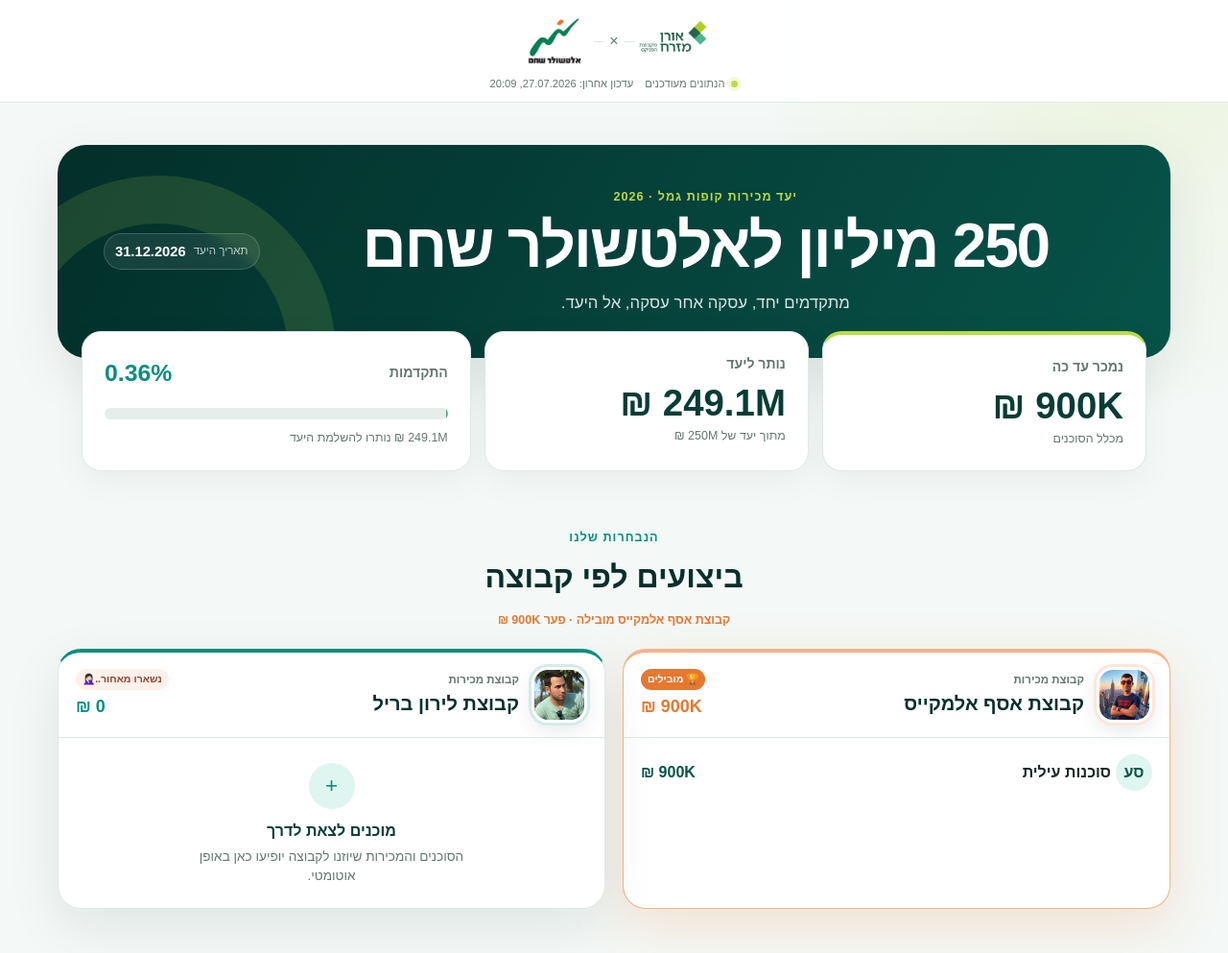
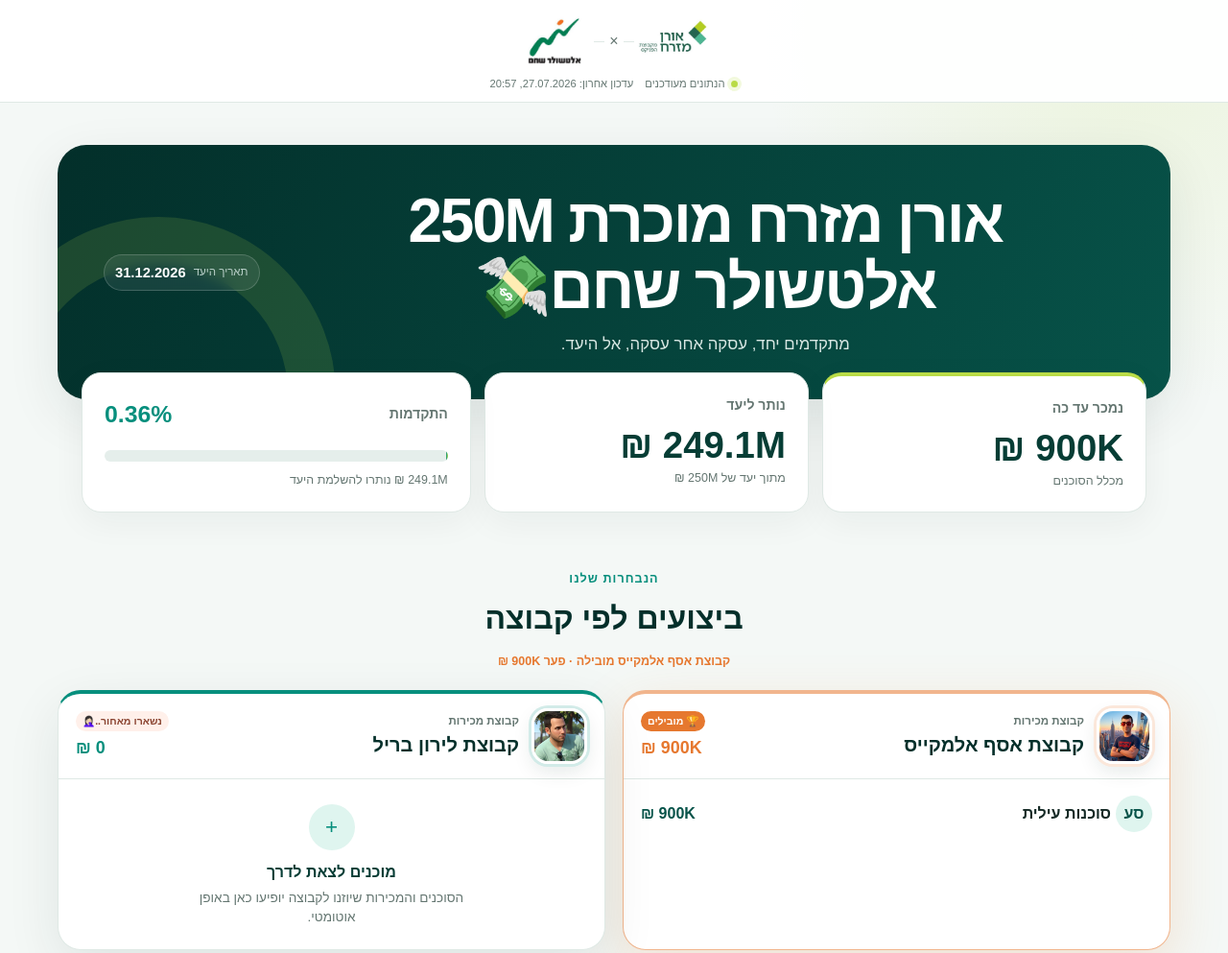
Before and after one commit to zivzuaretz/OrenMizrahAlt, a website: page index.html in a window 1280 px wide. Shown: the top 993 px of the page at 96% size. Drawn offline with Linux system fonts and the light colour scheme.

Commit message:
content: refresh campaign headline

```diff
--- a/app.js
+++ b/app.js
@@ -147,8 +147,8 @@
   const visualProgress = Math.min(Math.max(rawProgress, 0), 100);
   const progressText = `${percent.format(rawProgress)}%`;
 
-  document.title = campaign.title || '250 מיליון לאלטשולר שחם';
-  document.getElementById('campaign-title').textContent = campaign.title || '250 מיליון לאלטשולר שחם';
+  document.title = campaign.title || 'אורן מזרח מוכרת 250M אלטשולר שחם💸';
+  document.getElementById('campaign-title').textContent = campaign.title || 'אורן מזרח מוכרת 250M אלטשולר שחם💸';
   document.getElementById('sold-total').textContent = formatCompactMoney(sold);
   document.getElementById('remaining-total').textContent = formatCompactMoney(remaining);
   document.getElementById('target-caption').textContent = `מתוך יעד של ${formatCompactMoney(target)}`;
--- a/data.json
+++ b/data.json
@@ -1,10 +1,10 @@
 {
   "campaign": {
-    "title": "250 מיליון לאלטשולר שחם",
+    "title": "אורן מזרח מוכרת 250M אלטשולר שחם💸",
     "target": 250000000,
     "currency": "ILS",
     "deadline": "2026-12-31",
-    "lastUpdated": "2026-07-27T20:09:35+03:00"
+    "lastUpdated": "2026-07-27T20:57:29+03:00"
   },
   "teams": [
     {
--- a/index.html
+++ b/index.html
@@ -4,9 +4,9 @@
   <meta charset="utf-8">
   <meta name="viewport" content="width=device-width, initial-scale=1">
   <meta name="theme-color" content="#063d35">
-  <meta name="description" content="לוח ניהול מכירות לקמפיין 250 מיליון לאלטשולר שחם">
-  <title>250 מיליון לאלטשולר שחם</title>
-  <link rel="stylesheet" href="styles.css?v=20260727-14">
+  <meta name="description" content="לוח ניהול מכירות לקמפיין אורן מזרח מוכרת 250M אלטשולר שחם💸">
+  <title>אורן מזרח מוכרת 250M אלטשולר שחם💸</title>
+  <link rel="stylesheet" href="styles.css?v=20260727-15">
 </head>
 <body>
   <a class="skip-link" href="#main">דלגו לתוכן הראשי</a>
@@ -27,8 +27,7 @@
   <main id="main" class="shell">
     <section class="hero" aria-labelledby="campaign-title">
       <div class="hero__copy">
-        <p class="eyebrow">יעד מכירות קופות גמל · 2026</p>
-        <h1 id="campaign-title">250 מיליון לאלטשולר שחם</h1>
+        <h1 id="campaign-title">אורן מזרח מוכרת 250M אלטשולר שחם💸</h1>
         <p class="hero__subtitle">מתקדמים יחד, עסקה אחר עסקה, אל היעד.</p>
       </div>
       <div class="deadline-card">
@@ -93,6 +92,6 @@
     </article>
   </template>
 
-  <script src="app.js?v=20260727-14" defer></script>
+  <script src="app.js?v=20260727-15" defer></script>
 </body>
 </html>
```
Also changed, not shown: test.js (+12 -7 lines), README.md.
